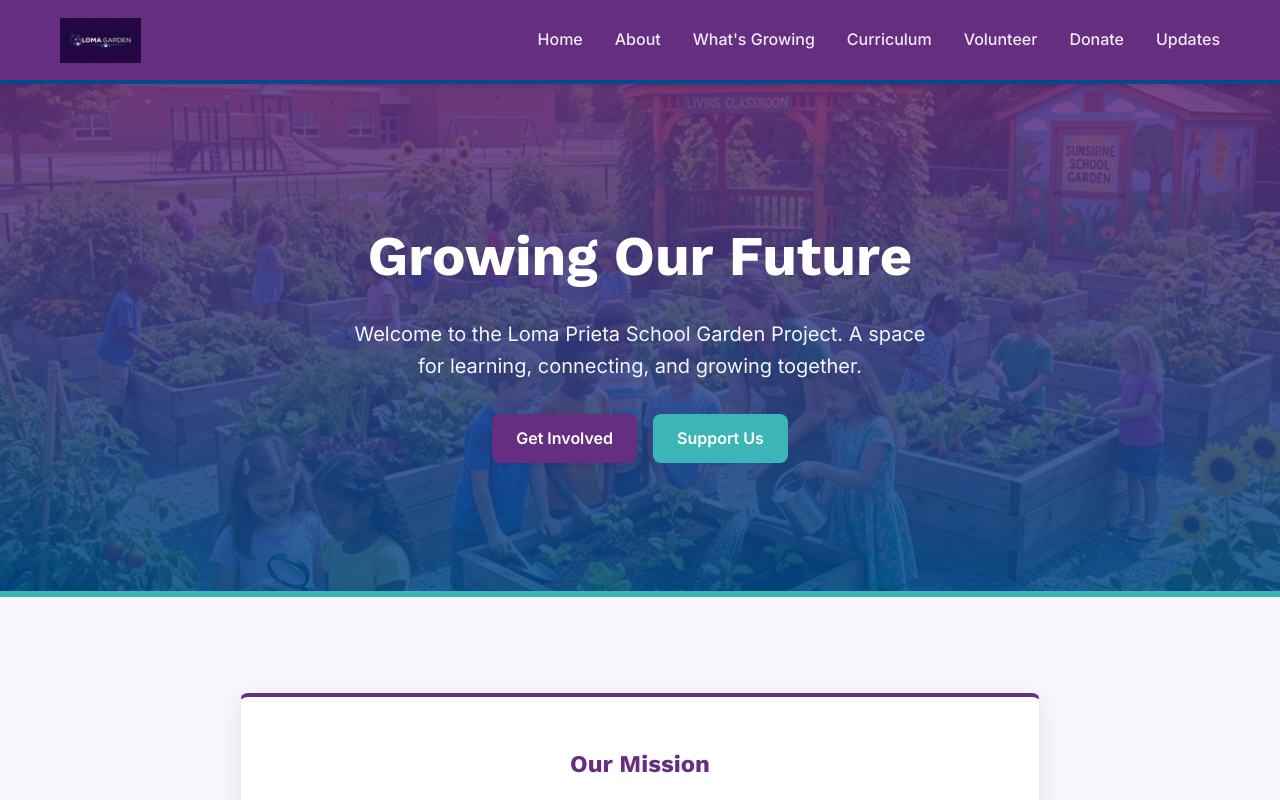
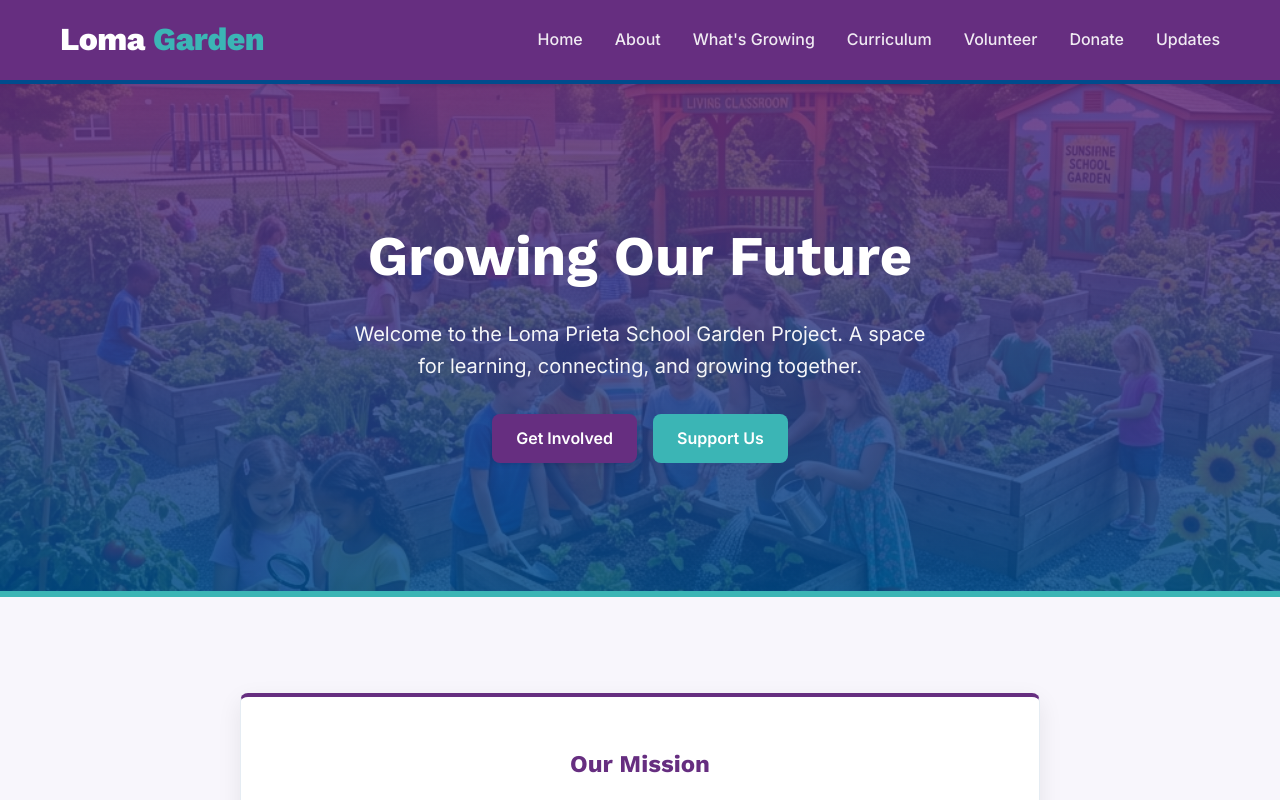
Before and after one commit to Baylow/loma-prieta-garden, a Next.js app: page / in a window 1280 px wide. Shown: the top 800 px of the page. Built offline with nearby package versions, Linux system fonts and the light colour scheme.

Commit message:
Revert to pure CSS HTML wordmark for perfect transparency and readability

```diff
--- a/src/components/Navbar.js
+++ b/src/components/Navbar.js
@@ -14,7 +14,7 @@ export default function Navbar() {
       <div className={`container ${styles.navContainer}`}>
         <div className={styles.logo}>
           <Link href="/" onClick={closeMenu}>
-            <img src="/images/wordmark.jpg" alt="Loma Garden Logo" className={styles.logoImage} />
+            Loma<span className={styles.highlight}>Garden</span>
           </Link>
         </div>
 
--- a/src/components/Navbar.module.css
+++ b/src/components/Navbar.module.css
@@ -17,8 +17,9 @@
 
 .logo {
   font-family: var(--font-work-sans);
-  font-size: 1.5rem;
-  font-weight: 700;
+  font-size: 2rem; /* Increased size for readability */
+  font-weight: 800; /* Extra bold */
+  letter-spacing: -0.5px;
   color: var(--text-light);
   z-index: 101;
 }
```
